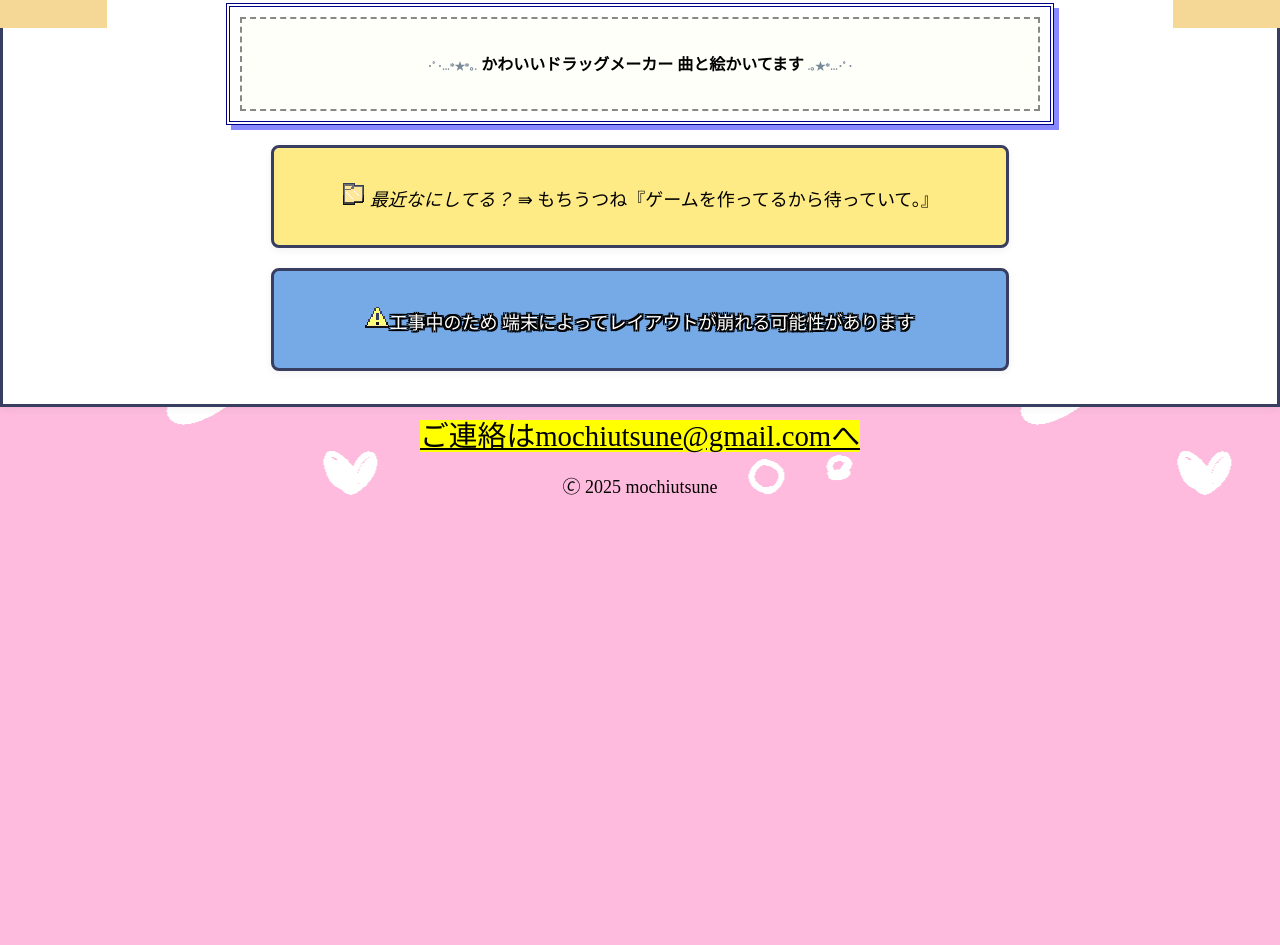
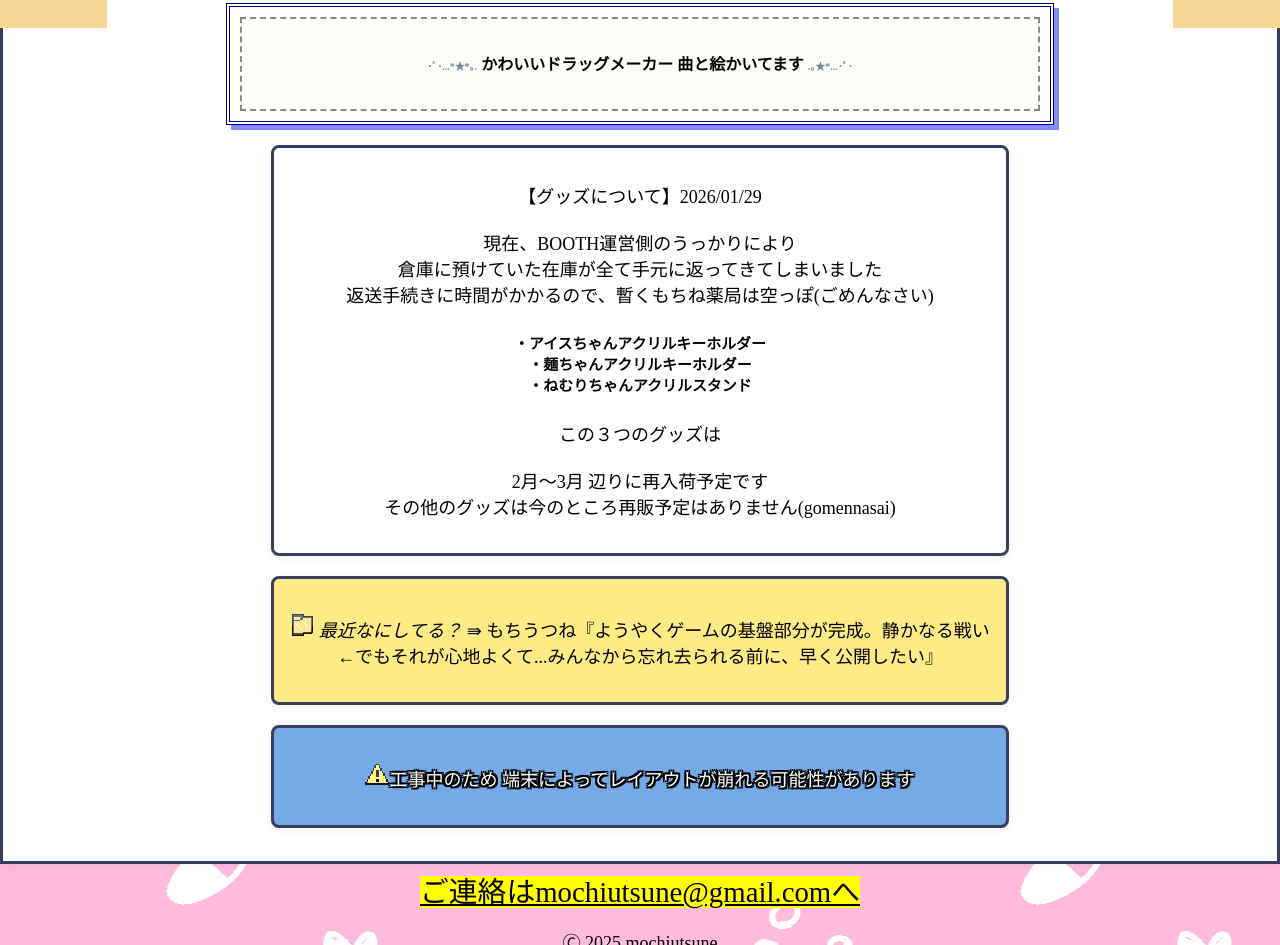
Before and after one commit to mochiutsune2/mochiutsune_website, a plain HTML site: page index.html in a window 1280 px wide. Shown: the part 772-1717 px from the top of the page. Before the commit the page ends 1288 px from the top, so only its background shows below. Drawn offline with Linux system fonts and the light colour scheme; a web font is replaced by a local one.

Commit message:
Add files via upload

```diff
--- a/index.html
+++ b/index.html
@@ -245,7 +245,7 @@
         }
 
         .container3 {
-            background: #c3ff48;
+            background: white;
         }
 
 
@@ -380,9 +380,31 @@
             </div>
         </div>
 
+        <div class="container3">
+            <p>
+                【グッズについて】2026/01/29<br><br>
+
+                現在、BOOTH運営側のうっかりにより<br>
+                倉庫に預けていた在庫が全て手元に返ってきてしまいました<br>
+                返送手続きに時間がかかるので、暫くもちね薬局は空っぽ(ごめんなさい)<br>
+
+                <H5>
+                    ・アイスちゃんアクリルキーホルダー<br>
+                    ・麺ちゃんアクリルキーホルダー<br>
+                    ・ねむりちゃんアクリルスタンド<br>
+                </H5>
+
+                この３つのグッズは<br><br>
+                2月〜3月 辺りに再入荷予定です<br>
+
+                その他のグッズは今のところ再販予定はありません(gomennasai)<br>
+
+            </p>
+        </div>
+
         <div class="container2">
             <p>
-                <img src="img/icon_file.png" class="nn4"><em> 最近なにしてる？</em> ⇛ もちうつね『ゲームを作ってるから待っていて。』
+                <img src="img/icon_file.png" class="nn4"><em> 最近なにしてる？</em> ⇛ もちうつね『ようやくゲームの基盤部分が完成。静かなる戦い←でもそれが心地よくて...みんなから忘れ去られる前に、早く公開したい』
             </p>
         </div>
 
```
